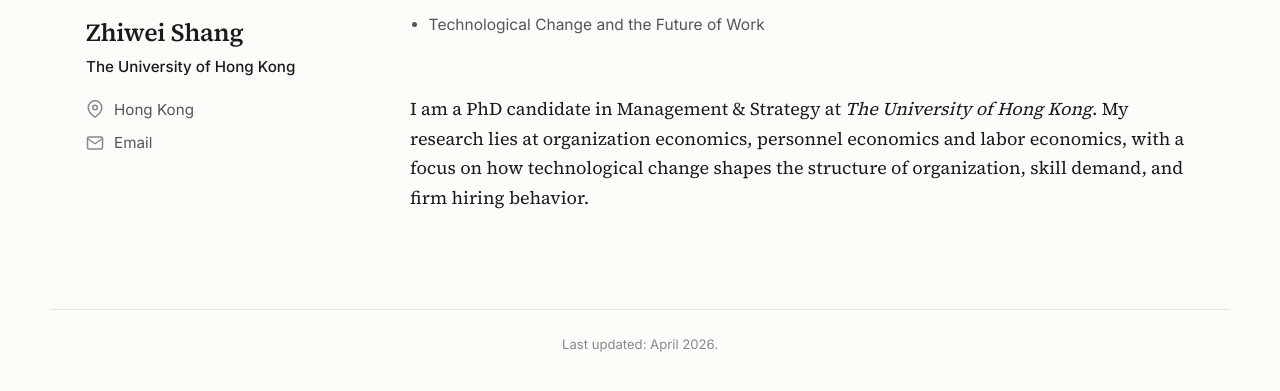
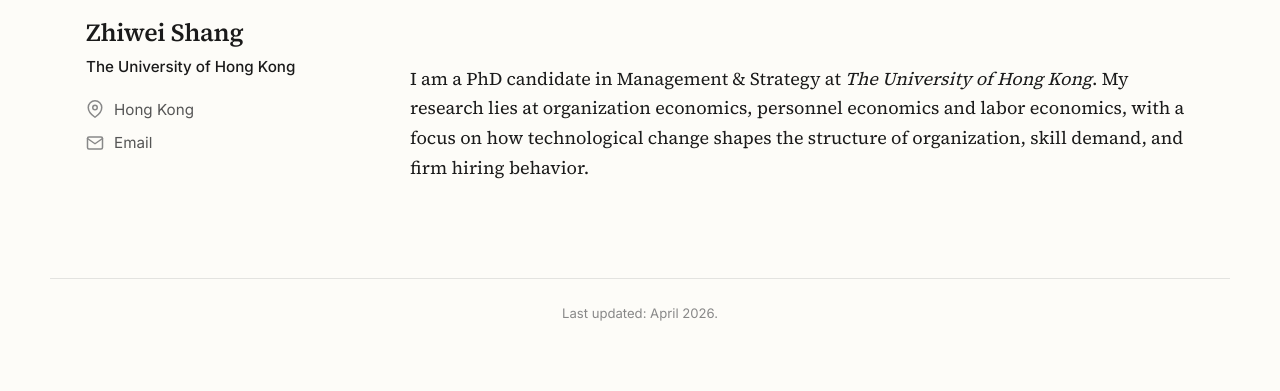
Before and after one commit to Zhiwei-Shang/zhiwei-shang.github.io, a Jekyll site: the page built from index.html, in a window 1280 px wide, cut to the strip 353-744 px from the top of the page. Built offline with Jekyll 4.4.1, drawn with Linux system fonts in a browser that asks for light colours.

Commit message:
Update index.html

```diff
--- a/index.html
+++ b/index.html
@@ -16,7 +16,6 @@ permalink: /
     <li>Organization Economics</li>
     <li>Personnel Economics</li>
     <li>Labor Economics</li>
-    <li>Technological Change and the Future of Work</li>
   </ul>
 </section>
 
```
